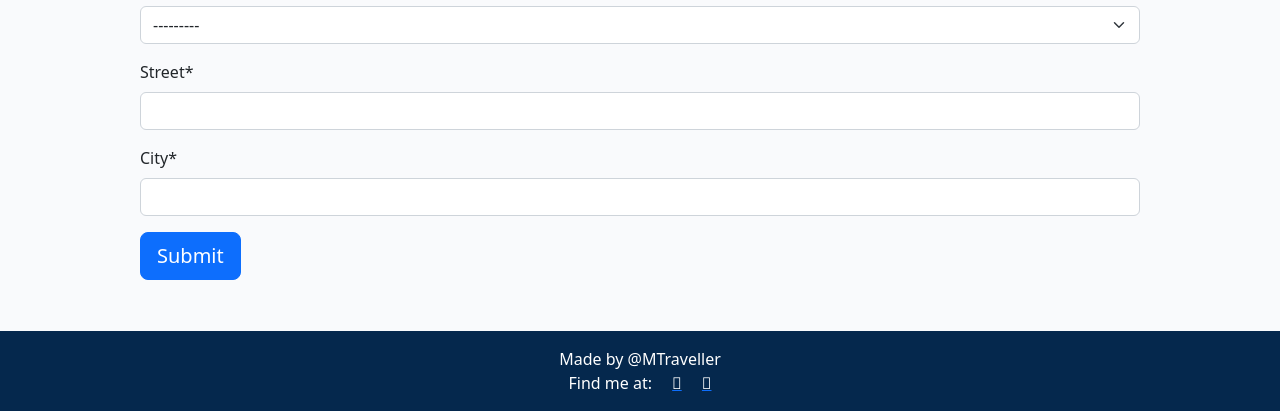
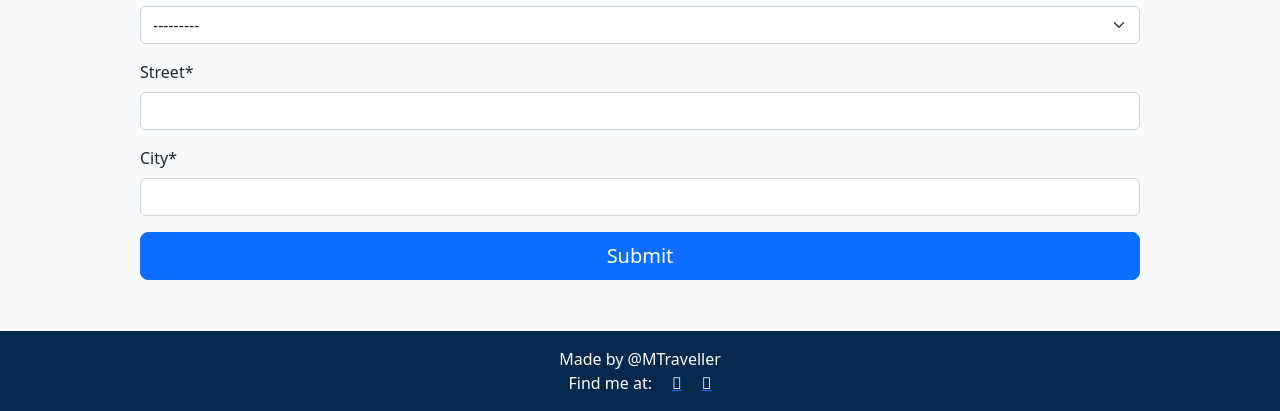
Before and after one commit to Code-Institute-Submissions/bookable, a Django app: template templates/company/add_company.html in a window 1280 px wide. Shown: the part 1043-1454 px from the top of the page. Run offline with Django 4.2, Linux system fonts and the light colour scheme; the template is opened without the code that fills it: values that come from a table or form of the project are taken from there, others are empty; the visitor is signed in with stand-in values (Sample User, id 1); some libraries are stand-ins or nearby versions.

Commit message:
Add css class to form

```diff
--- a/templates/company/add_company.html
+++ b/templates/company/add_company.html
@@ -15,7 +15,7 @@
             {% if user.is_authenticated %}
 
             <h5>Please fill out your company details below:</h5>
-            <form method="post" style="margin-top: 1.2em";>
+            <form class="company_form" method="post" style="margin-top: 1.2em";>
                 {{ company_form | crispy }}
                 {{ address_form | crispy }}
                 {% csrf_token %}
```
